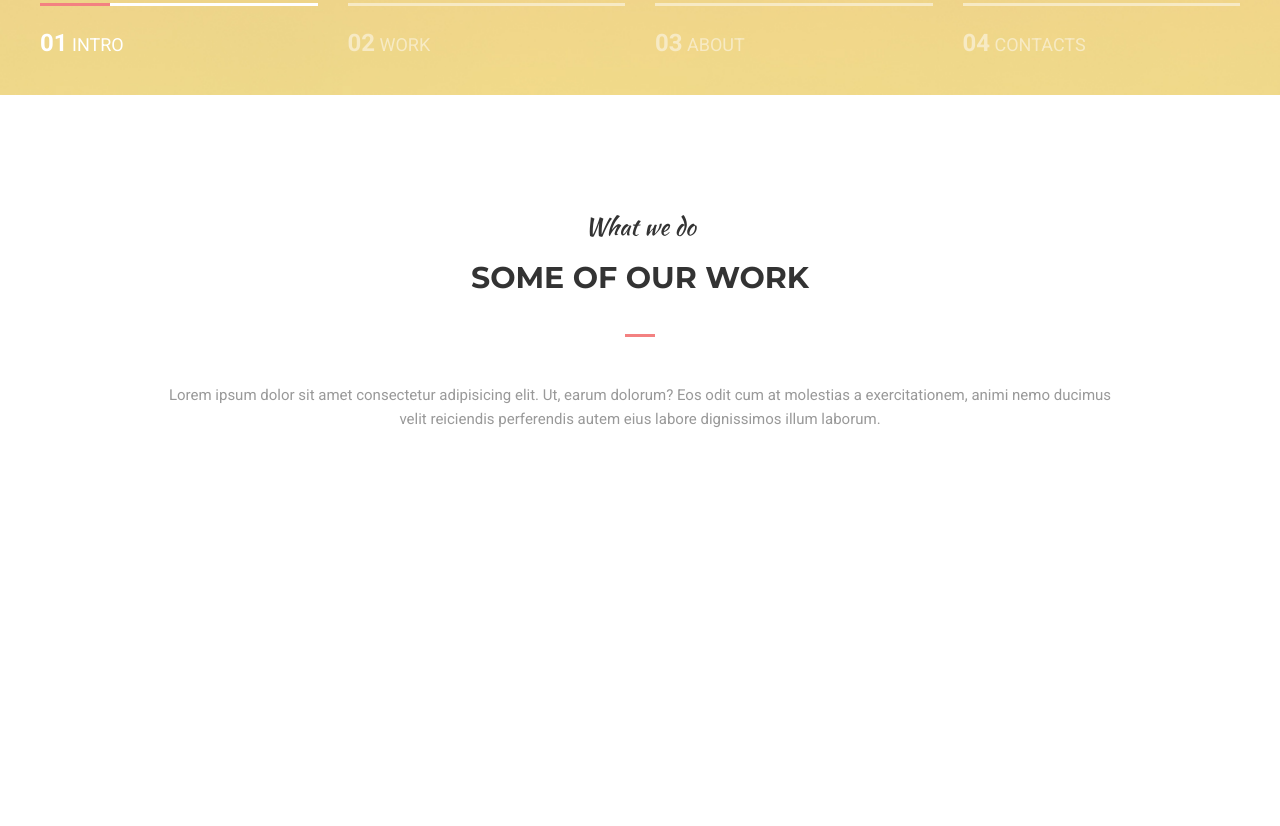
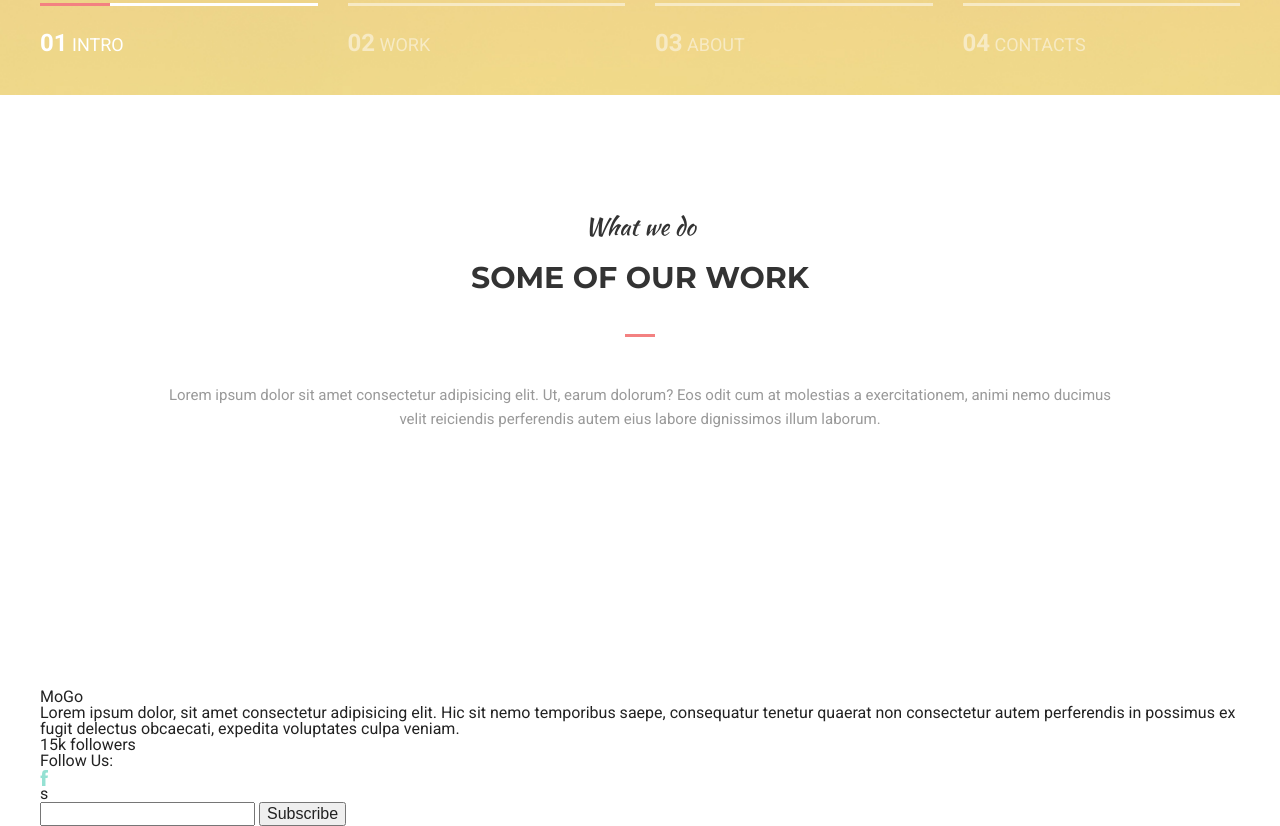
Before and after one commit to Nikolay1912/Nikolaychenko, a plain HTML site: page index.html in a window 1280 px wide. Shown: the part 1068-1894 px from the top of the page. Before the commit the page ends 1757 px from the top, so only its background shows below. Drawn offline with Linux system fonts and the light colour scheme.

Commit message:
footer left

```diff
--- a/index.html
+++ b/index.html
@@ -324,5 +324,82 @@
 	<!-- .section-works	 -->
 
 
+
+
+
+	<!-- .wrap-footer -->
+	<footer class="wrap-footer">
+
+		<!-- .container -->
+		<div class="container">
+
+			<!-- .footer -->
+			<div class="footer">
+
+				<!-- .footer-left -->
+				<div class="footer-left">
+
+					<h1 class="footer-left__logo">MoGo</h1>
+					<p class="footer-left__desc">Lorem ipsum dolor, sit amet consectetur adipisicing elit. Hic sit nemo temporibus saepe, consequatur tenetur quaerat non consectetur autem perferendis in possimus ex fugit delectus obcaecati, expedita voluptates culpa veniam.</p>
+
+					<!-- .socials -->
+					<div class="socials">
+						<p class="socials__followers"> <span>15k</span> followers</p>
+						<!-- .socials-items -->
+						<div class="socials-items">
+							<ol class="socials-items__list">
+								<h3 class="socials-items__title">Follow Us:</h3>
+								<li class="socials-items__item">
+									<a href="" class="socials-items__link"><img src="img/footer/facebook.png" alt="" class="socials-items__img"></a>
+								</li>
+							</ol>s
+						</div>
+						<!-- .socials-items -->
+					</div>
+					<!-- .socials -->
+
+					<!-- .wrap-form-sub -->
+					<div class="wrap-form-sub">
+						<form action="" class="form-sub">
+							<input type="email" class="form-sub__email">
+							<button class="form-sub__btn">Subscribe</button>
+						</form>
+					</div>
+					<!-- .wrap-form-sub -->
+
+				</div>
+				<!-- .footer-left -->
+
+
+
+
+
+
+				<!-- .footer-middle -->
+				<div class="footer-middle">
+
+				</div>
+				<!-- .footer-middle -->
+
+
+
+
+
+
+				<!-- .footer-right -->
+				<div class="footer-right">
+
+				</div>
+				<!-- .footer-right -->
+
+			</div>
+			<!-- .footer -->
+
+		</div>
+		<!-- .container -->
+
+	</footer>
+	<!-- .wrap=footer -->
+
 </body>
 </html>
```
Also changed, not shown: img/footer/facebook.png (added).
